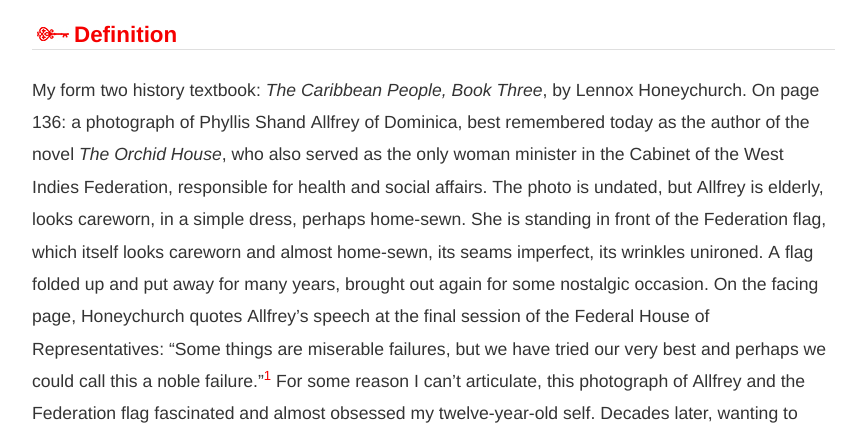
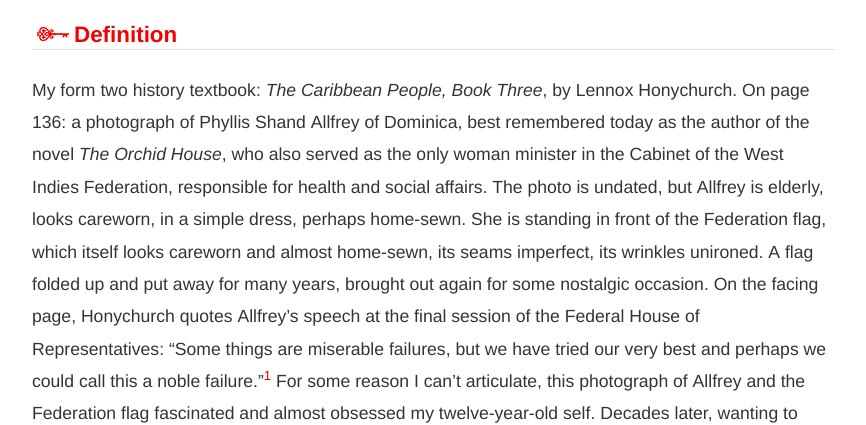
Before and after one commit to roopikarisam/keywords-caribbean-studies, a Jekyll site: the page built from _posts/2020-11-18-failure.md, in a window 1280 px wide and 900 px high, scrolled down 608 px. Shown: the part 180-605 px from the top of the window, without its empty margins (68-934 px from the left). Built offline with Jekyll 4.4.1, drawn with Linux system fonts in a browser that asks for light colours; nearby versions of some CDN libraries; comment, search, counter and statistics services are not loaded; some of the changed text lies outside the part shown.

Commit message:
Update 2020-11-18-failure.md
Fixed typo Honeychurch to Honychurch

```diff
--- a/_posts/2020-11-18-failure.md
+++ b/_posts/2020-11-18-failure.md
@@ -8,7 +8,7 @@ image: assets/images/failure.jpg
 
 <div class="section-title"><img style="padding: 5px;float:left;" src="{{ site.baseurl}}/assets/images/tiny-key.jpg" alt="Photograph of the West Indian Federation flag"><a href="#Definition"><h2>Definition</h2></a></div>
 
-My form two history textbook: *The Caribbean People, Book Three*, by Lennox Honeychurch. On page 136: a photograph of Phyllis Shand Allfrey of Dominica, best remembered today as the author of the novel *The Orchid House*, who also served as the only woman minister in the Cabinet of the West Indies Federation, responsible for health and social affairs. The photo is undated, but Allfrey is elderly, looks careworn, in a simple dress, perhaps home-sewn. She is standing in front of the Federation flag, which itself looks careworn and almost home-sewn, its seams imperfect, its wrinkles unironed. A flag folded up and put away for many years, brought out again for some nostalgic occasion. On the facing page, Honeychurch quotes Allfrey’s speech at the final session of the Federal House of Representatives: “Some things are miserable failures, but we have tried our very best and perhaps we could call this a noble failure.”[^1] For some reason I can’t articulate, this photograph of Allfrey and the Federation flag fascinated and almost obsessed my twelve-year-old self. Decades later, wanting to study it again, I knew exactly where to find the book, on a shelf a few feet from my desk.
+My form two history textbook: *The Caribbean People, Book Three*, by Lennox Honychurch. On page 136: a photograph of Phyllis Shand Allfrey of Dominica, best remembered today as the author of the novel *The Orchid House*, who also served as the only woman minister in the Cabinet of the West Indies Federation, responsible for health and social affairs. The photo is undated, but Allfrey is elderly, looks careworn, in a simple dress, perhaps home-sewn. She is standing in front of the Federation flag, which itself looks careworn and almost home-sewn, its seams imperfect, its wrinkles unironed. A flag folded up and put away for many years, brought out again for some nostalgic occasion. On the facing page, Honychurch quotes Allfrey’s speech at the final session of the Federal House of Representatives: “Some things are miserable failures, but we have tried our very best and perhaps we could call this a noble failure.”[^1] For some reason I can’t articulate, this photograph of Allfrey and the Federation flag fascinated and almost obsessed my twelve-year-old self. Decades later, wanting to study it again, I knew exactly where to find the book, on a shelf a few feet from my desk.
 
 An email from the Jamaican-Canadian artist Charles Campbell, mid-November 2011, with a Word document attached. A couple months before, Campbell had travelled to Port of Spain for a residency at Alice Yard, the contemporary art space of which I’m co-director. He had written a short essay reflecting on his time with us. The title: “Failure at the Yard.” Faced with a series of unexpected circumstances, unavailable materials, and logistical setbacks, Campbell’s ambitious performance project had failed to materialize as he intended. All artists have the experience of failed works, and few are willing to discuss them in public. But here was Campbell reflecting on failure as a form of learning, and the revision of expectations as a creative act. For my fellow Alice Yard co-directors and myself, this became a seminal text in our ongoing rethinking of purpose and method.
 
@@ -20,7 +20,7 @@ Columbus does make an appearance below, in literal effigy, but I have chosen t
 
 Declared or implied, failure is a common and enduring theme in Caribbean literature and art across genres, once you begin to look for it. We fail together and we fail apart. But for my second cluster I sought out artifacts that suggest how failure — small or large, singular or in series, unexpected or predictable, personal or collective, of execution, of energy, of timing — might be not just a subject for description or analysis, but a kind of praxis. An artwork whose failure is precisely what gives it meaning; failure as a way to think through what we create, our ambitions, our self-awareness, our effect upon the world. Failure not, or not only, as a source of shame, but as a motive for self-knowing. Sometimes, I think these artifacts suggest, it is difficult to distinguish between what we have done and what we have failed to do. That confusion means something.
 
-[^1]: Honeychurch, _The Caribbean People, Book Three,_ 37.
+[^1]: Honychurch, _The Caribbean People, Book Three,_ 37.
 
 <div class="section-title"><img style="padding: 5px;float:left;" src="{{ site.baseurl}}/assets/images/tiny-key.jpg"><a href="#Artifacts"><h2>Artifacts</h2></a></div>
 **Title:** [*The Terror and the Time*](youtube.com/watch?v=dMMN2T3NaXw)
@@ -90,6 +90,6 @@ Declared or implied, failure is a common and enduring theme in Caribbean liter
 
 <div class="section-title"><img style="padding: 5px;float:left;" src="{{ site.baseurl}}/assets/images/tiny-key.jpg"><a href="#Bibliography"><h2>Bibliography</h2></a></div>
 
-Honeychurch, Lennox. The Caribbean People, Book Three. Cheltenham, UK: Nelson Caribbean, 1981.
+Honychurch, Lennox. The Caribbean People, Book Three. Cheltenham, UK: Nelson Caribbean, 1981.
 
 _Image used under a [Pixabay](https://pixabay.com/service/license/) license_
```
